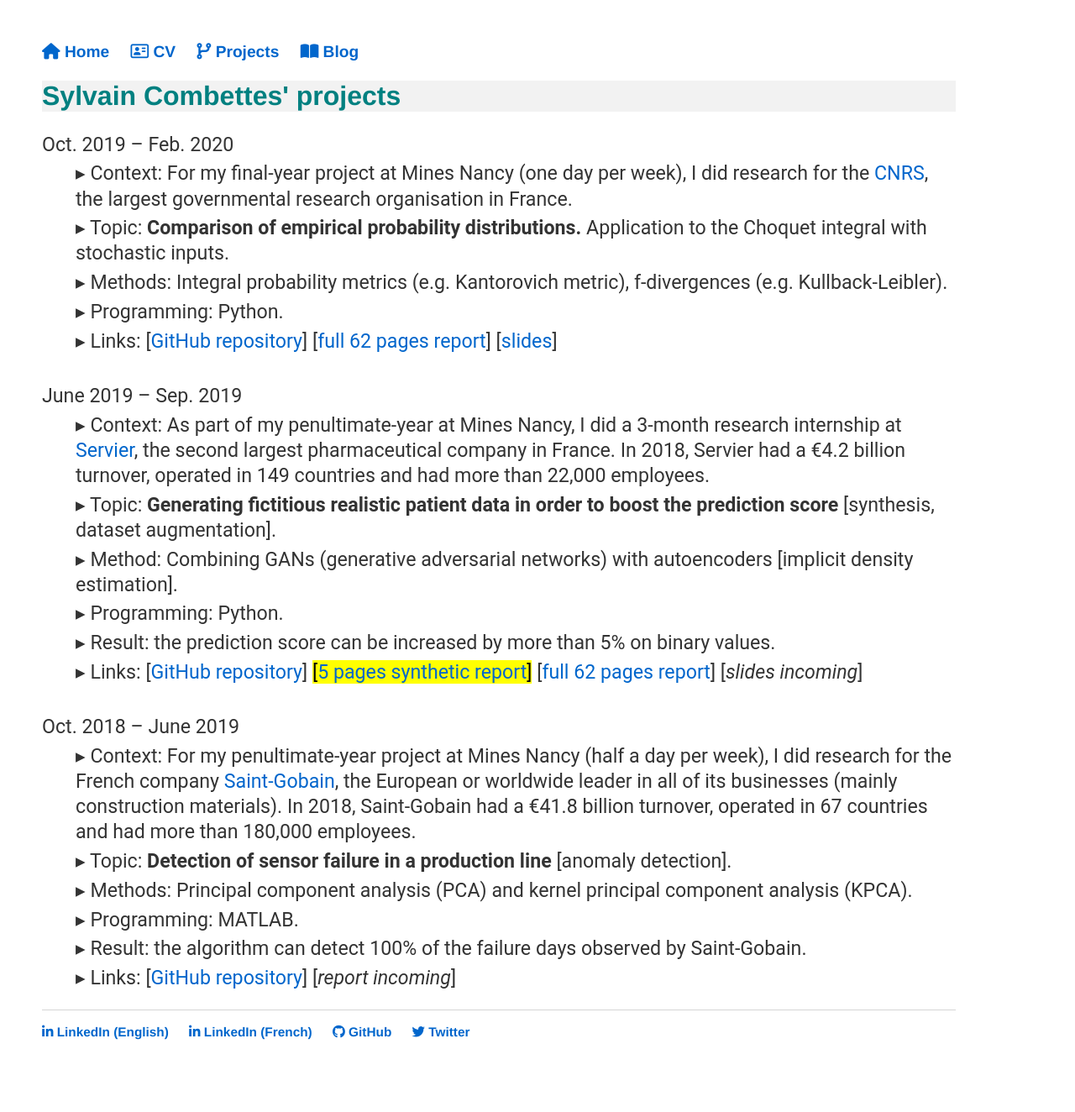
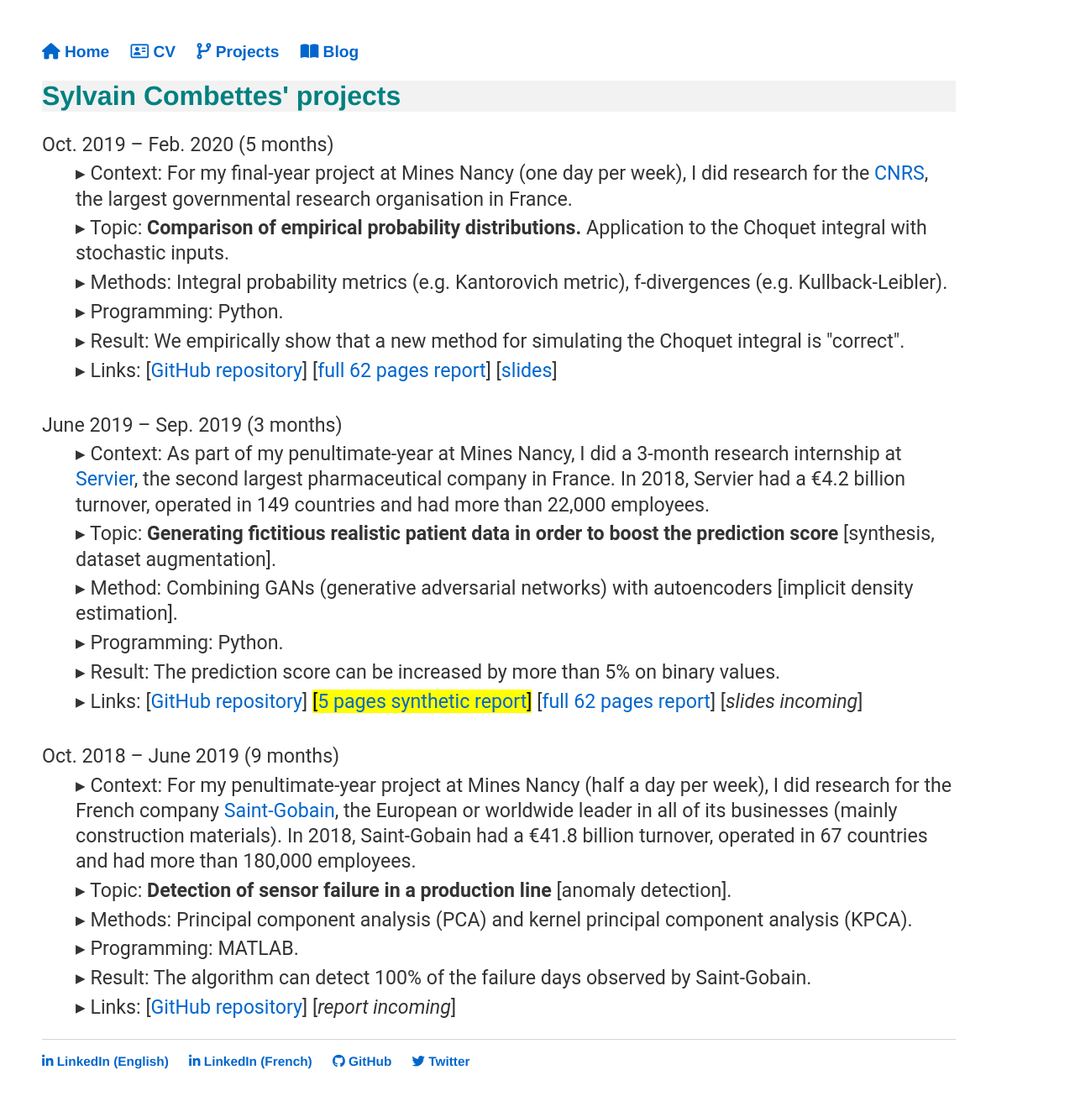
Before and after one commit to sylvaincom/sylvaincom.github.io, a Jekyll site: the page built from projects/index.html, in a window 1280 px wide. Shown: the whole page at 84% size. Built offline with Jekyll 4.4.1, drawn with Linux system fonts in a browser that asks for light colours; nearby versions of some CDN libraries; before the commit the page ends 1289 px from its top, so only the background shows below that.

Commit message:
Minor description change

```diff
--- a/projects/index.html
+++ b/projects/index.html
@@ -8,28 +8,29 @@
 
 <dl>
 
-<dt>Oct. 2019 &ndash; Feb. 2020</dt>
+<dt>Oct. 2019 &ndash; Feb. 2020 (5 months)</dt>
 <dd>&#9656; Context: For my final-year project at Mines Nancy (one day per week), I did research for the <a href="http://www.cnrs.fr/en" target="_blank">CNRS</a>, the largest governmental research organisation in France.</dd>
 <dd>&#9656; Topic: <b>Comparison of empirical probability distributions.</b> Application to the Choquet integral with stochastic inputs.</dd>
 <dd>&#9656; Methods: Integral probability metrics (e.g. Kantorovich metric), f-divergences (e.g. Kullback-Leibler).</dd>
 <dd>&#9656; Programming: Python.</dd>
+<dd>&#9656; Result: We empirically show that a new method for simulating the Choquet integral is "correct".</dd>
 <dd>&#9656; Links: [<a href="https://github.com/sylvaincom/comparison-distributions" target="_blank">GitHub repository</a>] [<a href="/docs/comparison_distributions_report.pdf" class="image fit" target="_blank">full 62 pages report</a>] [<a href="/docs/comparison_distributions_slides.pdf" class="image fit" target="_blank">slides</a>]</dd>
 <br/>
 
-<dt>June 2019 &ndash; Sep. 2019</dt>
+<dt>June 2019 &ndash; Sep. 2019 (3 months)</dt>
 <dd>&#9656; Context: As part of my penultimate-year at Mines Nancy, I did a 3-month research internship at <a href="https://servier.com/en/" target="_blank">Servier</a>, the second largest pharmaceutical company in France. In 2018, Servier had a &euro;4.2 billion turnover, operated in 149 countries and had more than 22,000 employees.</dd>
 <dd>&#9656; Topic: <b>Generating fictitious realistic patient data in order to boost the prediction score</b> [synthesis, dataset augmentation].</dd>
 <dd>&#9656; Method: Combining GANs (generative adversarial networks) with autoencoders [implicit density estimation].</dd>
 <dd>&#9656; Programming: Python.</dd>
-<dd>&#9656; Result: the prediction score can be increased by more than 5% on binary values.</dd>
+<dd>&#9656; Result: The prediction score can be increased by more than 5% on binary values.</dd>
 <dd>&#9656; Links: [<a href="https://github.com/sylvaincom/medgan-tips" target="_blank">GitHub repository</a>] <mark>[<a href="/docs/medgan_report_synthetic.pdf" target="_blank">5 pages synthetic report</a>]</mark> [<a href="/docs/medgan_report.pdf" target="_blank">full 62 pages report</a>] [<i>slides incoming</i>]</dd>
 <br/>
 
-<dt>Oct. 2018 &ndash; June 2019</dt>
+<dt>Oct. 2018 &ndash; June 2019 (9 months)</dt>
 <dd>&#9656; Context: For my penultimate-year project at Mines Nancy (half a day per week), I did research for the French company <a href="https://www.saint-gobain.com/en" target="_blank">Saint-Gobain</a>, the European or worldwide leader in all of its businesses (mainly construction materials). In 2018, Saint-Gobain had a &euro;41.8 billion turnover, operated in 67 countries and had more than 180,000 employees.</dd>
 <dd>&#9656; Topic: <b>Detection of sensor failure in a production line</b> [anomaly detection].</dd>
 <dd>&#9656; Methods: Principal component analysis (PCA) and kernel principal component analysis (KPCA).</dd>
 <dd>&#9656; Programming: MATLAB.</dd>
-<dd>&#9656; Result: the algorithm can detect 100% of the failure days observed by Saint-Gobain.</dd>
+<dd>&#9656; Result: The algorithm can detect 100% of the failure days observed by Saint-Gobain.</dd>
 <dd>&#9656; Links: [<a href="https://github.com/sylvaincom/anomaly-detection-pca" target="_blank">GitHub repository</a>] [<i>report incoming</i>]</dd>
 </dl>
```
